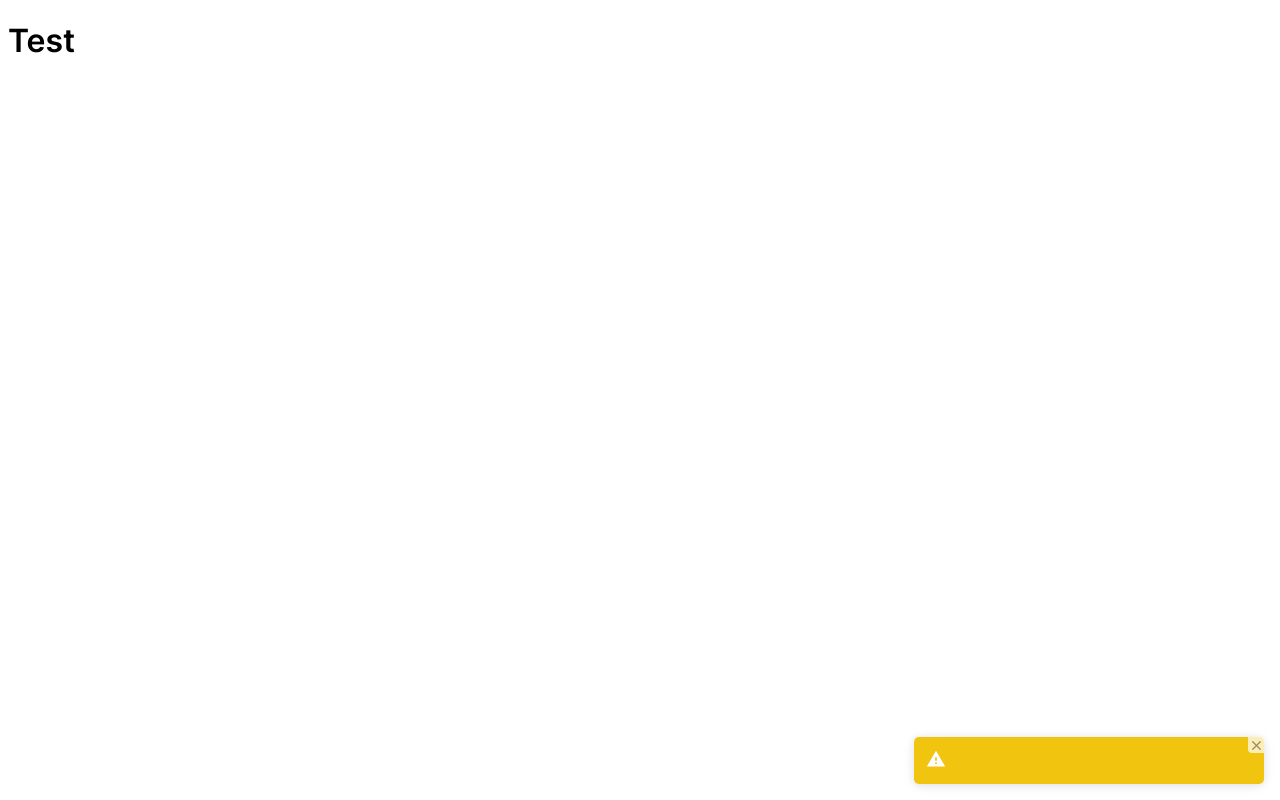
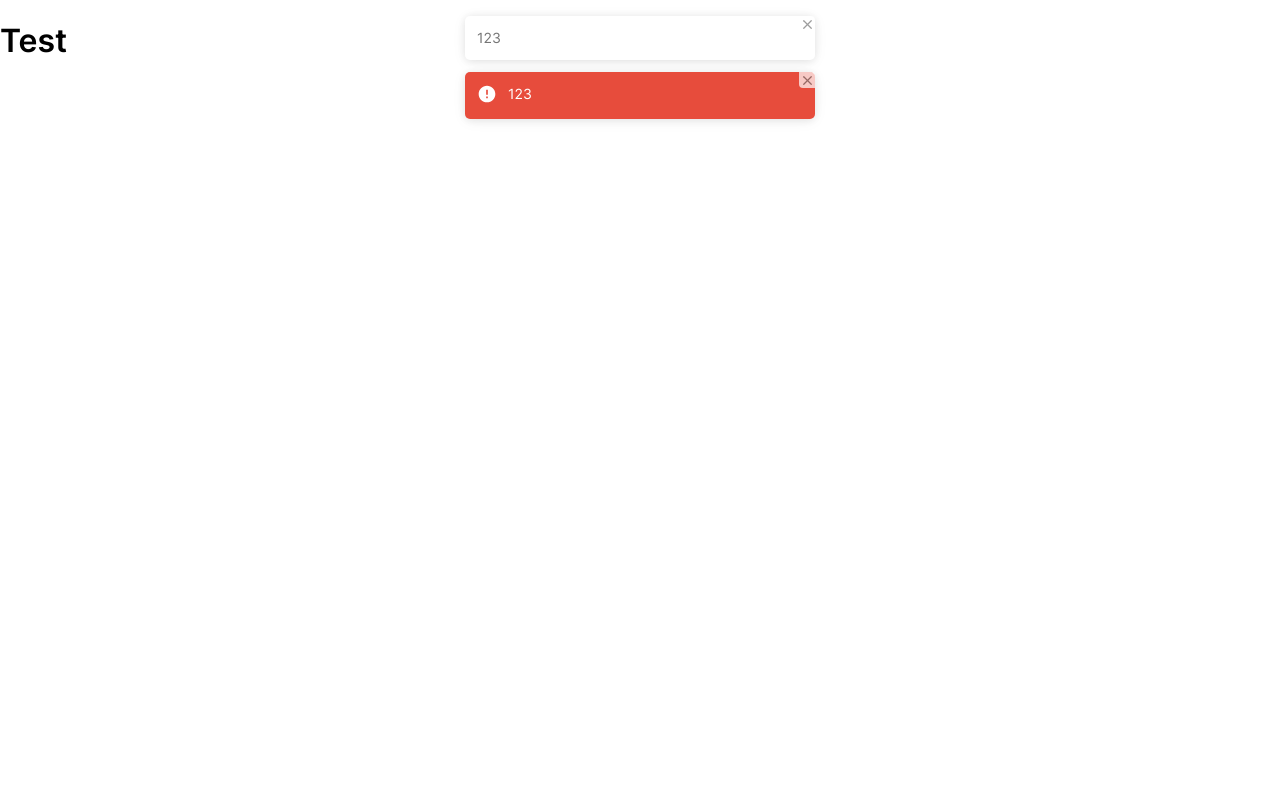
Before and after one commit to avrcoelho/react-hook-notification, a React (Create React App) app: page / in a window 1280 px wide. Built offline with nearby package versions, Linux system fonts and the light colour scheme.

Commit message:
test: Notification component

```diff
--- a/src/App.tsx
+++ b/src/App.tsx
@@ -1,16 +1,9 @@
-import { globalStyles } from './presentation/assets/styles/global';
-import { Notification } from './presentation/components/Notification';
-import './main';
+import { globalStyles } from '@/presentation/assets/styles/global';
+import '@/main';
+import { Container } from '@/presentation/components/Container';
 
 export const App = (): JSX.Element => {
   globalStyles();
 
-  return (
-    <Notification
-      type="warning"
-      theme="colored"
-      transition="bounce"
-      position="bottom-right"
-    />
-  );
+  return <Container />;
 };
--- a/src/presentation/assets/styles/global.ts
+++ b/src/presentation/assets/styles/global.ts
@@ -17,4 +17,9 @@ export const globalStyles = globalCss({
     outline: 0,
     fontFamily: "'Inter', sans-serif",
   },
+
+  body: {
+    padding: 0,
+    margin: 0,
+  },
 });
--- /dev/null
+++ b/src/presentation/components/Container/index.tsx
@@ -0,0 +1,29 @@
+import { Notification } from '../Notification';
+
+import { Container as ContainerElement } from './styles';
+
+export const Container = (): JSX.Element => {
+  const onRemove = (value: string): void => {
+    console.log(value);
+  };
+
+  return (
+    <ContainerElement position="top-center">
+      <Notification
+        type="default"
+        position="top-center"
+        text="123"
+        onRemove={onRemove}
+        id="isdo"
+        theme="colored"
+      />
+      <Notification
+        type="error"
+        position="top-center"
+        text="123"
+        onRemove={onRemove}
+        id="isd"
+      />
+    </ContainerElement>
+  );
+};
--- /dev/null
+++ b/src/presentation/components/Container/styles.ts
@@ -0,0 +1,50 @@
+import { createStitches } from '@stitches/react';
+
+const { styled } = createStitches({
+  media: {
+    bp1: '(max-width: 640px)',
+  },
+});
+
+export const Container = styled('div', {
+  width: '350px',
+  position: 'fixed',
+
+  '@bp1': {
+    width: 'calc(100% - 32px)',
+    margin: 'auto',
+  },
+
+  variants: {
+    position: {
+      'top-right': {
+        top: '16px',
+        right: '16px',
+      },
+      'top-center': {
+        top: '16px',
+        left: 0,
+        right: 0,
+        margin: 'auto',
+      },
+      'top-left': {
+        top: '16px',
+        left: '16px',
+      },
+      'bottom-right': {
+        bottom: '16px',
+        right: '16px',
+      },
+      'bottom-center': {
+        bottom: '16px',
+        left: 0,
+        right: 0,
+        margin: 'auto',
+      },
+      'bottom-left': {
+        bottom: '16px',
+        left: '16px',
+      },
+    },
+  },
+});
--- a/src/presentation/components/Notification/index.tsx
+++ b/src/presentation/components/Notification/index.tsx
@@ -41,7 +41,6 @@ export const Notification = ({
   return (
     <Container
       theme={themeSelected}
-      position={position}
       role={type}
       onClick={() => closeOnClick && onRemove(id)}
       {...animations[transition][position]}
@@ -68,7 +67,9 @@ export const Notification = ({
         <Text>{text}</Text>
       </TextContainer>
 
-      {showProgressBar && <ProgressBar delay={delay} />}
+      {showProgressBar && (
+        <ProgressBar delay={delay} theme={theme} type={type} />
+      )}
     </Container>
   );
 };
--- a/src/presentation/components/Notification/styles.ts
+++ b/src/presentation/components/Notification/styles.ts
@@ -1,11 +1,5 @@
-import { createStitches } from '@stitches/react';
+import { styled } from '@stitches/react';
 import { motion } from 'framer-motion';
-
-const { styled } = createStitches({
-  media: {
-    bp1: '(max-width: 640px)',
-  },
-});
 
 const themeLight = {
   color: 'var(--rhn-text-color-light)',
@@ -18,50 +12,20 @@ const themeDark = {
 };
 
 export const Container = styled(motion.div, {
-  position: 'fixed',
   padding: '12px 12px',
   backgroundColor: '#ccc',
   borderRadius: '5px',
   display: 'flex',
-  width: '350px',
+  width: '100%',
+  position: 'relative',
+  boxSizing: 'border-box',
   boxShadow: '0 1px 10px 0 rgb(0 0 0 / 10%), 0 2px 15px 0 rgb(0 0 0 / 5%)',
 
-  '@bp1': {
-    width: 'calc(100% - 32px)',
-    margin: 'auto',
+  '& + div': {
+    marginTop: '12px',
   },
 
   variants: {
-    position: {
-      'top-right': {
-        top: '16px',
-        right: '16px',
-      },
-      'top-center': {
-        top: '16px',
-        left: 0,
-        right: 0,
-        margin: 'auto',
-      },
-      'top-left': {
-        top: '16px',
-        left: '16px',
-      },
-      'bottom-right': {
-        bottom: '16px',
-        right: '16px',
-      },
-      'bottom-center': {
-        bottom: '16px',
-        left: 0,
-        right: 0,
-        margin: 'auto',
-      },
-      'bottom-left': {
-        bottom: '16px',
-        left: '16px',
-      },
-    },
     theme: {
       'default-colored': {
         backgroundColor: 'var(--rhn-color-light)',
--- a/src/presentation/components/ProgressBar/index.tsx
+++ b/src/presentation/components/ProgressBar/index.tsx
@@ -1,12 +1,22 @@
 import { useEffect, useState } from 'react';
+
+import { ContainerTheme } from '../../types/ContainerTheme';
+import { NotificationTheme, NotificationTypes } from '../../types/Notification';
 import { Container } from './styles';
 
 interface ProgressBarProps {
   delay: number;
+  theme: NotificationTheme;
+  type: NotificationTypes;
 }
 
-export const ProgressBar = ({ delay }: ProgressBarProps): JSX.Element => {
+export const ProgressBar = ({
+  delay,
+  theme,
+  type,
+}: ProgressBarProps): JSX.Element => {
   const [isMount, setIsMoint] = useState(true);
+  const parsedTheme: ContainerTheme = `${type}-${theme}`;
 
   useEffect(() => {
     setIsMoint(false);
@@ -14,6 +24,7 @@ export const ProgressBar = ({ delay }: ProgressBarProps): JSX.Element => {
 
   return (
     <Container
+      theme={parsedTheme}
       style={{
         width: `${isMount ? 100 : 0}%`,
         transition: `width ${delay}ms linear`,
--- a/src/presentation/components/ProgressBar/styles.ts
+++ b/src/presentation/components/ProgressBar/styles.ts
@@ -9,4 +9,54 @@ export const Container = styled('div', {
   right: 0,
   borderBottomLeftRadius: '5px',
   borderBottomRightRadius: '5px',
+
+  variants: {
+    theme: {
+      'default-colored': {
+        backgroundColor: 'var(--rhn-text-color-light)',
+      },
+      'info-colored': {
+        backgroundColor: 'var(--rhn-color-light)',
+      },
+      'warning-colored': {
+        backgroundColor: 'var(--rhn-color-light)',
+      },
+      'success-colored': {
+        backgroundColor: 'var(--rhn-color-light)',
+      },
+      'error-colored': {
+        backgroundColor: 'var(--rhn-color-light)',
+      },
+      'default-light': {
+        backgroundColor: 'var(--rhn-text-color-light)',
+      },
+      'info-light': {
+        backgroundColor: 'var(--rhn-color-info)',
+      },
+      'warning-light': {
+        backgroundColor: 'var(--rhn-color-warning)',
+      },
+      'success-light': {
+        backgroundColor: 'var(--rhn-color-success)',
+      },
+      'error-light': {
+        backgroundColor: 'var(--rhn-color-error)',
+      },
+      'default-dark': {
+        backgroundColor: 'var(--rhn-color-light)',
+      },
+      'info-dark': {
+        backgroundColor: 'var(--rhn-color-info)',
+      },
+      'warning-dark': {
+        backgroundColor: 'var(--rhn-color-warning)',
+      },
+      'success-dark': {
+        backgroundColor: 'var(--rhn-color-success)',
+      },
+      'error-dark': {
+        backgroundColor: 'var(--rhn-color-error)',
+      },
+    },
+  },
 });
--- a/src/presentation/constants/animations.ts
+++ b/src/presentation/constants/animations.ts
@@ -13,25 +13,25 @@ const setAnimationPosition = (): number => {
 
 const slideRight = {
   initial: { right: -setAnimationPosition() },
-  animate: { right: 16 },
+  animate: { right: 0 },
   exit: { right: -setAnimationPosition() },
   transition: { type: 'spring', bounce: 0 },
 };
 const slideLeft = {
   initial: { left: -setAnimationPosition() },
-  animate: { left: 16 },
+  animate: { left: 0 },
   exit: { left: -setAnimationPosition() },
   transition: { type: 'spring', bounce: 0 },
 };
 const slideBottom = {
   initial: { bottom: -110 },
-  animate: { bottom: 16 },
+  animate: { bottom: 0 },
   exit: { bottom: -110 },
   transition: { type: 'spring', bounce: 0 },
 };
 const slideTop = {
   initial: { top: -110 },
-  animate: { top: 16 },
+  animate: { top: 0 },
   exit: { top: -110 },
   transition: { type: 'spring', bounce: 0 },
 };
@@ -41,25 +41,25 @@ const bounceTransationOut = { type: 'spring', bounce: 0, duration: 0.5 };
 
 const bounceRight = {
   initial: { right: -setAnimationPosition(), transition: bounceTransationOut },
-  animate: { right: 16, transition: bounceTransationIn },
+  animate: { right: 0, transition: bounceTransationIn },
   exit: { right: -setAnimationPosition(), transition: bounceTransationOut },
   transition: { type: 'spring', bounce: 0 },
 };
 const bounceLeft = {
   initial: { left: -setAnimationPosition(), transition: bounceTransationOut },
-  animate: { left: 16, transition: bounceTransationIn },
+  animate: { left: 0, transition: bounceTransationIn },
   exit: { left: -setAnimationPosition(), transition: bounceTransationOut },
   transition: { type: 'spring', bounce: 0 },
 };
 const bounceBottom = {
   initial: { bottom: -110, transition: bounceTransationOut },
-  animate: { bottom: 16, transition: bounceTransationIn },
+  animate: { bottom: 0, transition: bounceTransationIn },
   exit: { bottom: -110, transition: bounceTransationOut },
   transition: { type: 'spring', bounce: 0 },
 };
 const bounceTop = {
   initial: { top: -110, transition: bounceTransationOut },
-  animate: { top: 16, transition: bounceTransationIn },
+  animate: { top: 0, transition: bounceTransationIn },
   exit: { top: -110, transition: bounceTransationOut },
   transition: { type: 'spring', bounce: 0 },
 };
```
Also changed, not shown: 1 other file (tests, documents, lock files or other folders).
